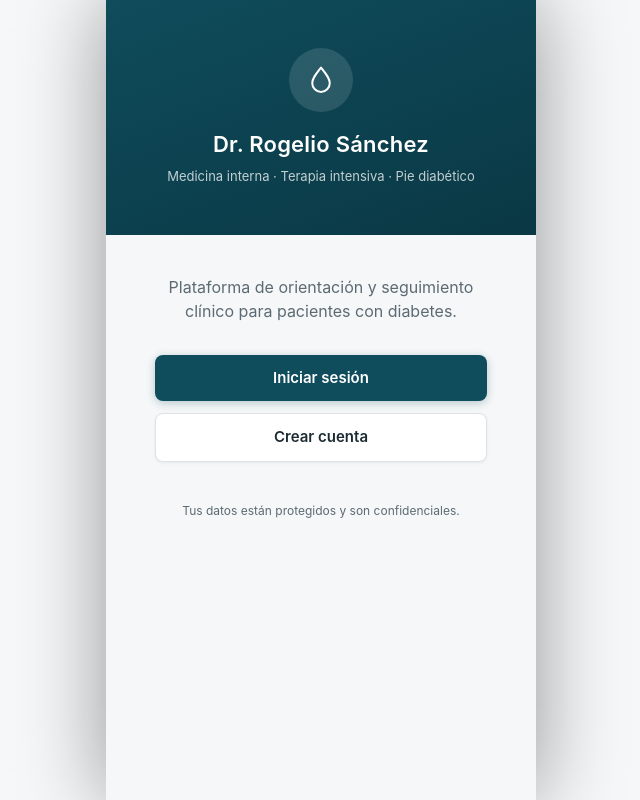
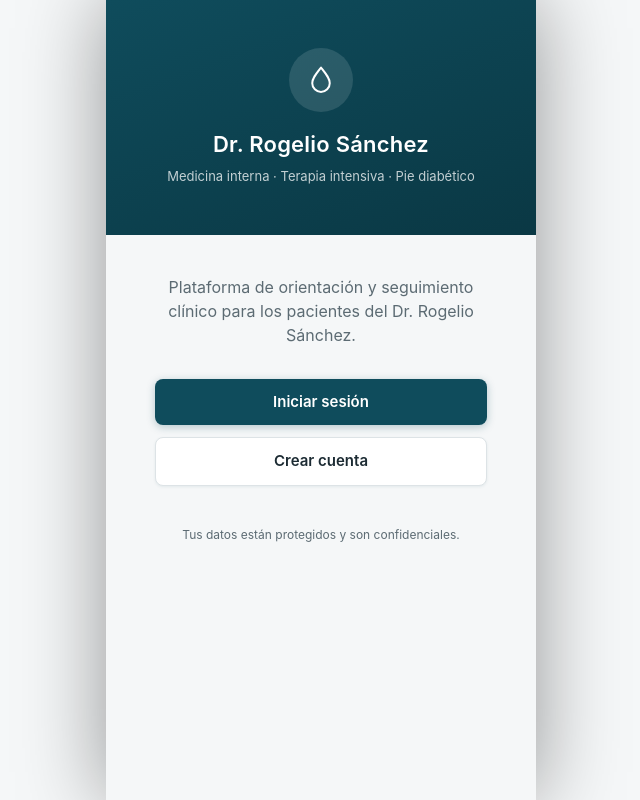
Before and after one commit to drjrsg79-png/Docrogeliosanchez, a React (Vite) app: page / in a window 1280 px wide. Shown: the whole page, without its empty margins (319-959 px from the left). Built offline with nearby package versions, Linux system fonts and the light colour scheme.

Commit message:
Update subtitle for diabetes platform

```diff
--- a/src/App.jsx
+++ b/src/App.jsx
@@ -50,7 +50,7 @@ function Home() {
 
       <div className="auth-container" style={{ marginTop: '2.5rem' }}>
         <p className="page-subtitle" style={{ textAlign: 'center', marginBottom: '2rem', fontSize: '1rem' }}>
-          Plataforma de orientación y seguimiento clínico para pacientes con diabetes.
+          Plataforma de orientación y seguimiento clínico para los pacientes del Dr. Rogelio Sánchez.
         </p>
         <a
           href="/login"
```
